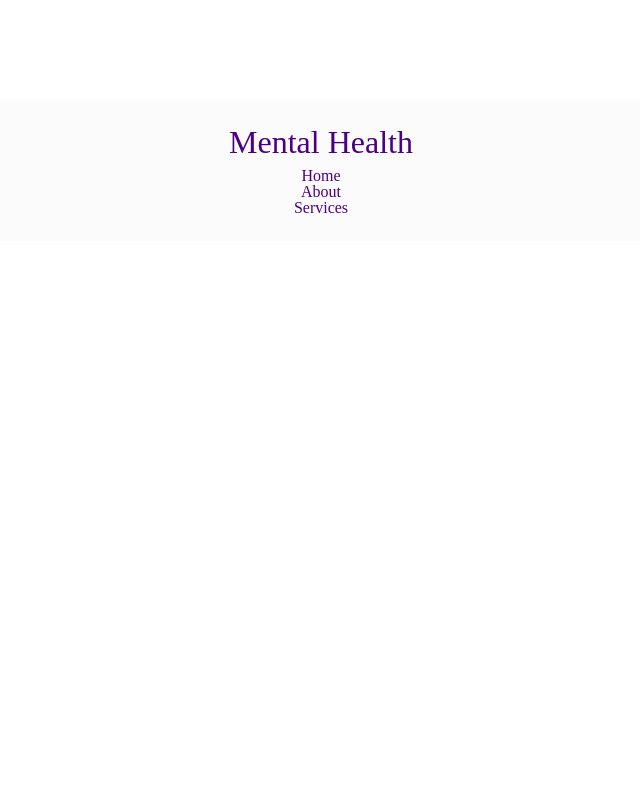
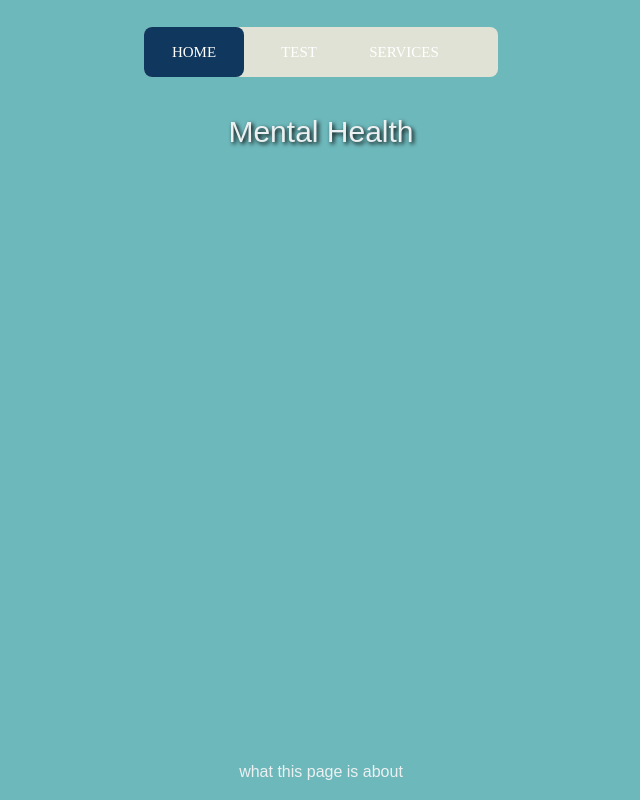
Before and after one commit to rcereno/slo-hacks-lite-project, a plain HTML site: page spweb.html in a window 1280 px wide. Shown: the whole page, without its empty margins (319-959 px from the left). Drawn offline with Linux system fonts and the light colour scheme.

Commit message:
made changes to how the page looks

```diff
--- a/spweb.html
+++ b/spweb.html
@@ -7,23 +7,22 @@
 
     <!-- THE TITLE WILL APPEAR IN THE BROWSER WINDOW OR TAB -->
     <title>Mental Health</title>
-
     <link rel="stylesheet" href="styles-contact.css">
 
 </head>
 
 <body>
     <div class="center">
+        <nav>
+            <a href="#">Home</a>
+            <a href="#">Test</a>
+            <a href="#">Services</a>
+            <div class="animation start-home"></div>
+        </nav>
 
-        <h1>Mental Health
-        </h1>
+        <h1>Mental Health</h1>
 
-        <ul class="menu">
-          <li><a href="#" class="active">Home</a></li>
-          <li><a href="#">About</a></li>
-          <li><a href="#">Services</a></li>
-          <li class="slider"></li>
-        </ul>
+        <p> what this page is about </p>
 
 
     </div> <!--end of center div-->
--- a/styles-contact.css
+++ b/styles-contact.css
@@ -55,83 +55,104 @@ table {
 
 /* ---------- Hello, my name is YOUR NAME GOES HERE and this is the beginning of my CONTACT PAGE CSS for 318 Digital Typography November 2019 ------------ */
 
-html, body {
-    font-family: Vollkorn;
-    overflow: hidden;
-    height: 100%;
-    width: 100%;
-    padding: 0;
-    margin: 0;
-    /* background: url(images/cat_on_bed.gif)
-        center center fixed no-repeat;
-        background-size: cover; */
+nav {
+	margin: 27px auto 0;
+
+	position: relative;
+	width: 354px;
+	height: 50px;
+	background-color: #e0e2d5;
+	border-radius: 8px;
+	font-size: 0;
 }
+nav a {
+	line-height: 50px;
+	height: 100%;
+	font-size: 15px;
+	display: inline-block;
+	position: relative;
+	z-index: 1;
+	text-decoration: none;
+	text-transform: uppercase;
+	text-align: center;
+	color: white;
+	cursor: pointer;
+}
+nav .animation {
+	position: absolute;
+	height: 100%;
+	top: 0;
+	z-index: 0;
+	transition: all .5s ease 0s;
+	border-radius: 8px;
+}
+a:nth-child(1) {
+	width: 100px;
+}
+a:nth-child(2) {
+	width: 110px;
+}
+a:nth-child(3) {
+	width: 100px;
+}
+a:nth-child(4) {
+	width: 160px;
+}
+a:nth-child(5) {
+	width: 120px;
+}
+nav .start-home, a:nth-child(1):hover~.animation {
+	width: 100px;
+	left: 0;
+	background-color: #10375d;
+}
+nav .start-about, a:nth-child(2):hover~.animation {
+	width: 110px;
+	left: 100px;
+	background-color: #10375d;
+}
+nav .start-blog, a:nth-child(3):hover~.animation {
+	width: 100px;
+	left: 210px;
+	background-color: #10375d;
+}
+/* nav .start-portefolio, a:nth-child(4):hover~.animation {
+	width: 160px;
+	left: 310px;
+	background-color: #9b59b6;
+}
+nav .start-contact, a:nth-child(5):hover~.animation {
+	width: 120px;
+	left: 470px;
+	background-color: #e67e22;
+} */
 
-.center {
-    width: 65%;
-    border-radius: 25px;
-	padding: 2%;
-    margin: 100px auto;
- 	background: rgba(250, 250, 250, .75); /*this uses opacity of 75% for the background color*/
-	text-align: center;
-}
-
-
-#logo {
-    margin-bottom: 8px;
-    text-align: center;
-    height: 300px;
+body {
+	font-size: 12px;
+	font-family: serif;
+	background: #6db8bb;
 }
 
 h1 {
-    font-weight: regular;
-	font-size: 2em;
-    margin: 0px auto 10px auto;
-    color: #4B0082;
-}
-
-h2 {
-    font-weight: regular;
-	font-size: 1.5em;
-    line-height: 1.4;
-    color: #4B0082;
-    padding: 0px 0px;
-    margin: 0px auto 10px auto;
+	text-align: center;
+	margin: 40px 0 40px;
+	text-align: center;
+	font-size: 30px;
+	color: #ecf0f1;
+	text-shadow: 2px 2px 4px #000000;
+	font-family: Arial, Helvetica, sans-serif;
 }
 
 p {
-    font-weight: regular;
-	font-size: 1.2em;
-    line-height: 1.6;
-    color: #4B0082;
+    position: absolute;
+    bottom: 20px;
+    width: 100%;
+    text-align: center;
+    color: #ecf0f1;
+    font-family: Arial, Helvetica, sans-serif;
+    font-size: 16px;
 }
 
-nav{
-    font-size: 1.5em;
-    width: 400px;
-    margin: 0 auto;
-    border-width: 3px 0;
-    text-align: center;
-    margin-top: 2em;
-    }
-
-nav li{
-    display: inline;
-    }
-
-nav a{
-    display: inline-block;
-    padding: 10px;
-    }
-
-a{
-    color: #4B0082;
-    text-decoration: none;
-    font-weight: regular;
-    }
-
-a:hover{
-    border-radius: 25px;
-    color: white;
-    background: #4B008270;
-    }
+span {
+    color: #e0e2d5;
+}
```
